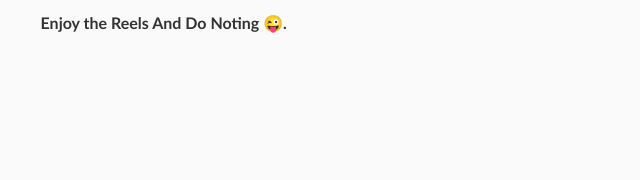
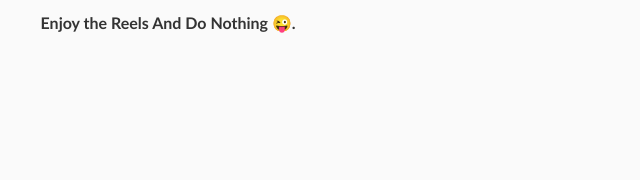
Before and after one commit to kanishka-004/General-Social-Environment, a plain HTML site: page index.html in a window 1280 px wide. Shown: the part 491-671 px from the top of the page, 0-640 px from the left. Drawn offline with Linux system fonts and the light colour scheme.

Commit message:
Update index.html

```diff
--- a/index.html
+++ b/index.html
@@ -33,7 +33,7 @@
     </div>
 
         <div>
-            <h4 class="rep">Enjoy the Reels And Do Noting 😜.</h4>
+            <h4 class="rep">Enjoy the Reels And Do Nothing 😜.</h4>
             </div>
 
 </center>
```
